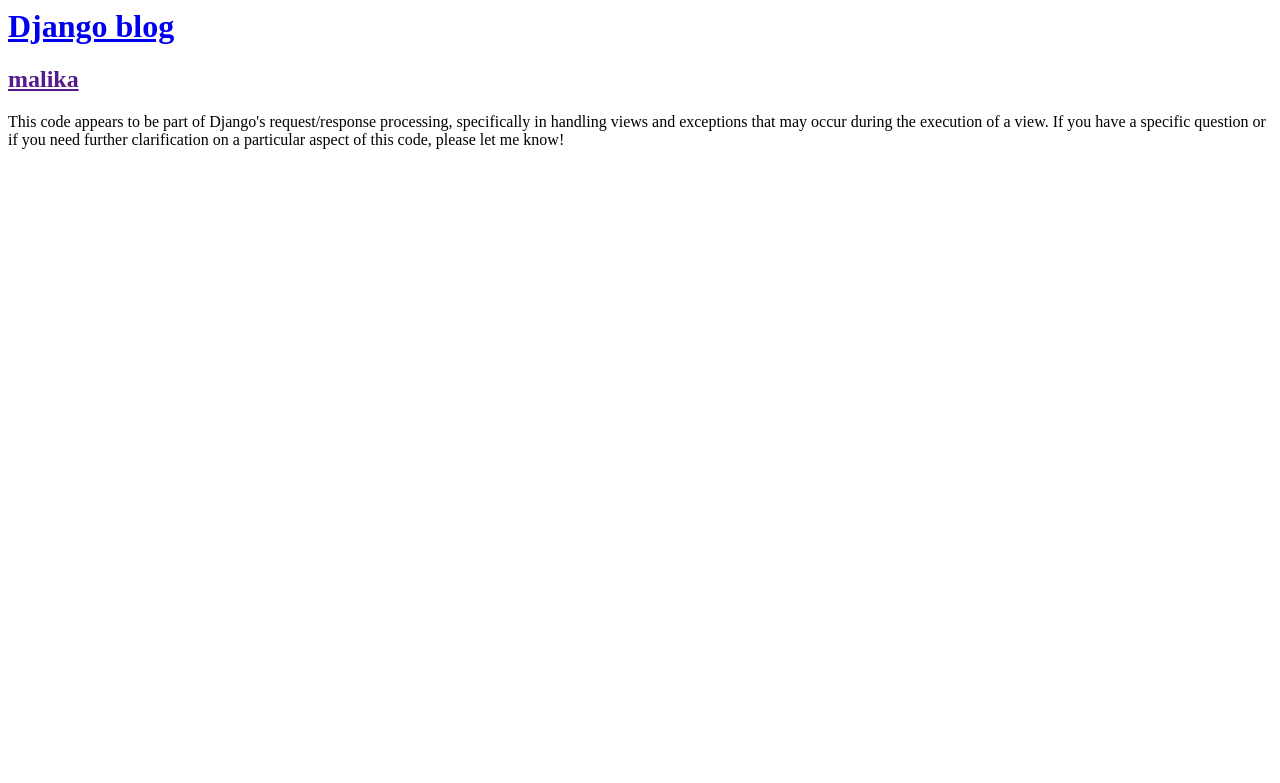
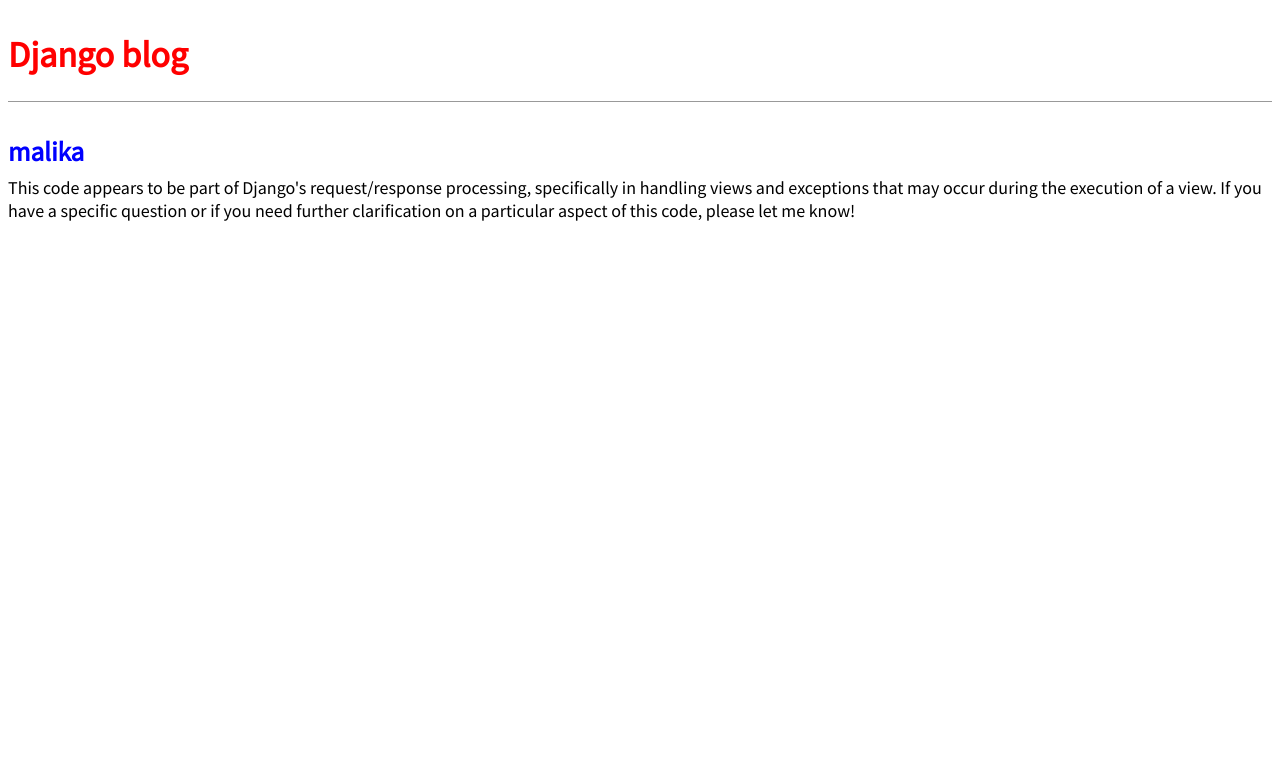
Before and after one commit to Malika162/storefront, a Django app: page / in a window 1280 px wide. Shown: the top 783 px of the page. Run offline with Django 4.2, Linux system fonts and the light colour scheme; data comes from the database, SQL or seed files in the repository.

Commit message:
work on urls

```diff
--- a/pages/blog/blog/urls.py
+++ b/pages/blog/blog/urls.py
@@ -1,6 +1,7 @@
 from django.urls import path
-from .views import BlogListView
+from .views import BlogListView, BlogDetailView
 
 urlpatterns = [
     path("", BlogListView.as_view(), name="home"),
+    path("post/<int:pk>/", BlogDetailView.as_view(), name="post_detail"),
 ]
--- a/pages/blog/blog/views.py
+++ b/pages/blog/blog/views.py
@@ -1,7 +1,11 @@
 from django.shortcuts import render
-from django.views.generic import ListView
+from django.views.generic import ListView, DetailView
 from .models import Post
 
 class BlogListView(ListView):
     model = Post
     template_name = "home.html"
+
+class BlogDetailView(DetailView):
+    model = Post
+    template_name = "post_detail.html"
--- a/pages/blog/static/css/base.css
+++ b/pages/blog/static/css/base.css
@@ -1,3 +1,47 @@
+body {
+    font-family: 'Source Sans Pro', sans-serif;
+    font-size: 18px;
+}
+
+header {
+    border-bottom: 1px solid #999;
+    margin-bottom: 2rem;
+    display: flex;
+}
+
 header h1 a {
     color: red;
+    text-decoration: none;
 }
+
+.nav-left {
+    margin-right: auto;
+}
+
+.nav-right {
+    display: flex;
+    padding-top: 2rem;
+}
+
+.post-entry {
+    margin-bottom: 2rem;
+}
+
+.post-entry h2 {
+    margin: 0.5rem 0;
+}
+
+.post-entry h2 a,
+.post-entry h2 a:visited {
+color: blue;
+text-decoration: none;
+}
+
+.post-entry p {
+    margin: 0;
+    font-weight: 400;
+}
+
+.post-entry h2 a:hover {
+    color: red;
+}
--- a/pages/blog/templates/base.html
+++ b/pages/blog/templates/base.html
@@ -2,6 +2,8 @@
 <html>
     <head>
         <title>Django blog</title>
+        <link rel="stylesheet" href="{% static 'css/base.css' %}">
+        <link href="https://fonts.googleapis.com/css?family=Source+Sans+Pro:400" rel="stylesheet">
     </head>
     <body>
         <header>
```
Also changed, not shown: pages/blog/templates/post_detail.html (added, +9 -0 lines).
